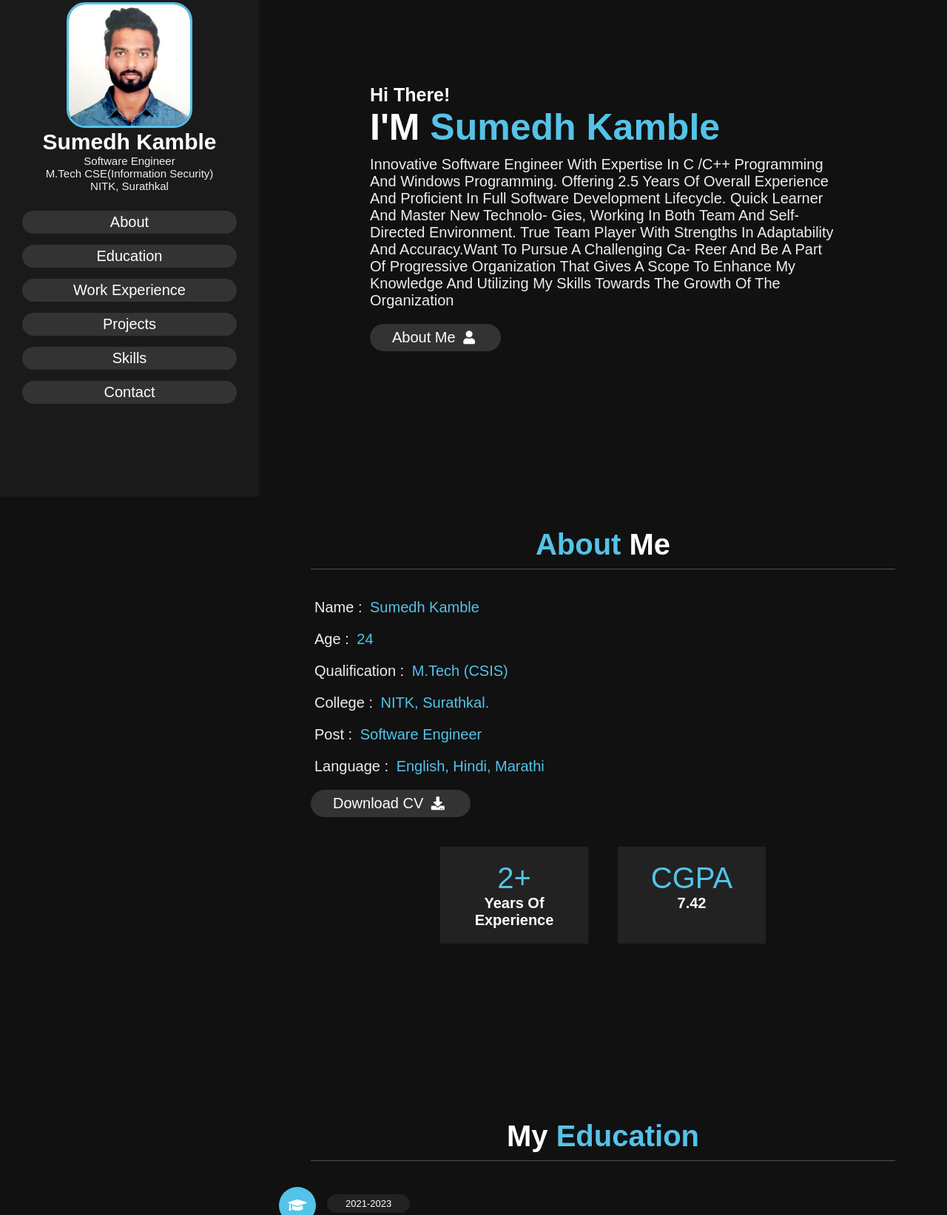
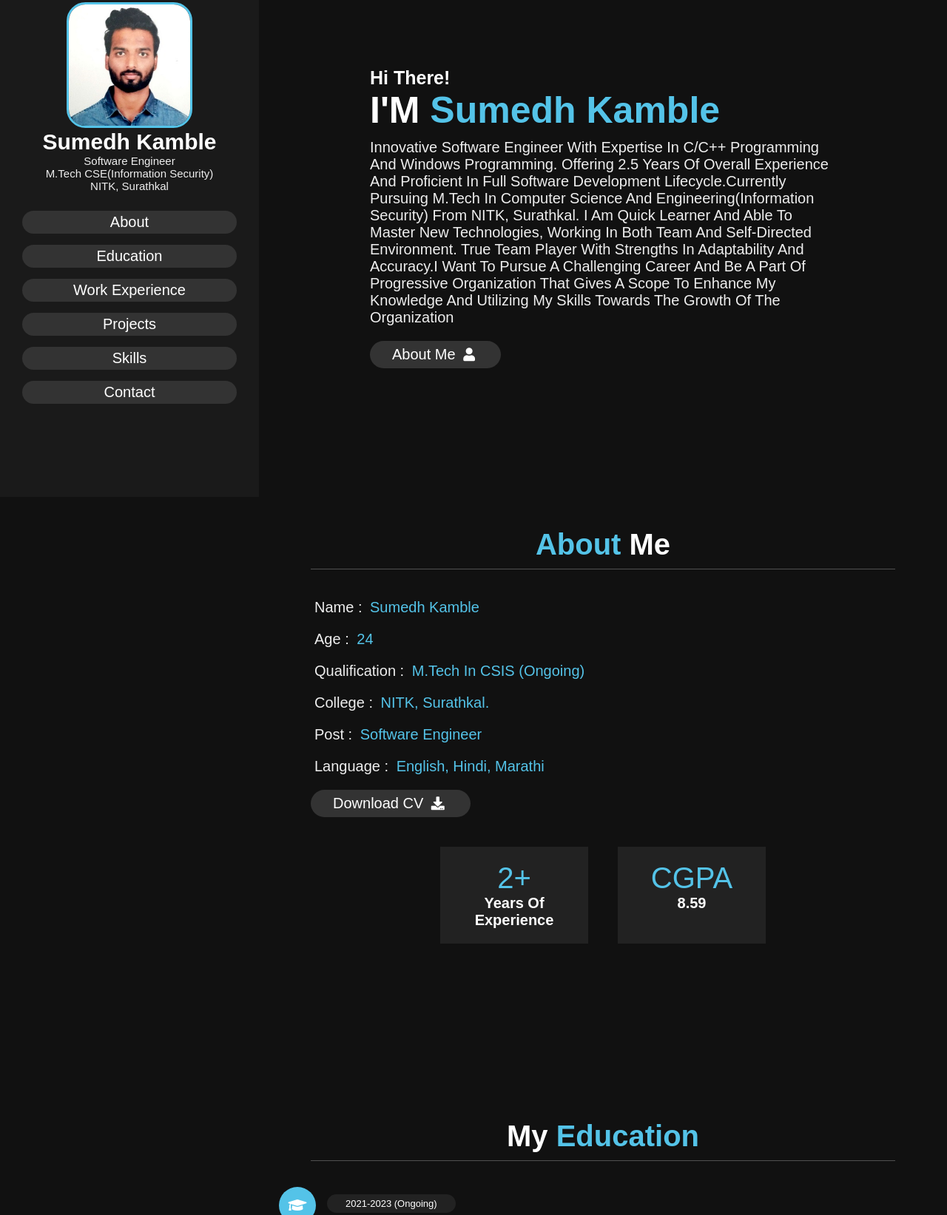
Before and after one commit to K-Sumedh/knowMe, a plain HTML site: page index.html in a window 1280 px wide. Shown: the part 128-1771 px from the top of the page at 74% size. Drawn offline with nearby package versions, Linux system fonts and the light colour scheme; a web font is replaced by a local one.

Commit message:
Update sem 1
sem1

```diff
--- a/index.html
+++ b/index.html
@@ -12,6 +12,7 @@
     <link rel="stylesheet" href="style.css">
 
 </head>
+
 <script>
 var i = 0;
 var txt = 'Hi There!';
@@ -66,16 +67,10 @@ function typeWriter() {
 
     <h1 id="name">I'M <span>Sumedh Kamble</span></h1>
 
-    <p>Innovative Software Engineer with expertise in C /C++ programming and
+    <p>Innovative Software Engineer with expertise in C/C++ programming and
 Windows programming. Offering 2.5 years of overall experience and proficient
-
-in full software development lifecycle. Quick learner and master new technolo-
-gies, working in both team and self-directed environment. True team player
-
-with strengths in adaptability and accuracy.Want to pursue a challenging ca-
-reer and be a part of progressive organization that gives a scope to enhance
-
-my knowledge and utilizing my skills towards the growth of the organization</p>
+in full software development lifecycle.Currently pursuing M.Tech in Computer Science and Engineering(Information Security) from NITK, Surathkal. I am Quick learner and able to master new technologies, working in both team and self-directed environment. True team player
+with strengths in adaptability and accuracy.I Want to pursue a challenging career and be a part of progressive organization that gives a scope to enhance my knowledge and utilizing my skills towards the growth of the organization</p>
     <a href="#about"><button class="btn">about me <i class="fas fa-user"></i></button></a>
 
 </section>
@@ -93,7 +88,7 @@ my knowledge and utilizing my skills towards the growth of the organization</p>
     <div class="info">
         <h3> <span> name : </span> Sumedh Kamble</h3>
         <h3> <span> age : </span> 24 </h3>
-        <h3> <span> qualification : </span> M.Tech (CSIS)</h3>
+        <h3> <span> qualification : </span> M.Tech in CSIS (ongoing) </h3>
         <h3> <span> College : </span> NITK, Surathkal.</h3>
         <h3> <span> post : </span>Software Engineer</h3>
         <h3> <span> language : </span> English, Hindi, Marathi </h3>
@@ -108,7 +103,7 @@ my knowledge and utilizing my skills towards the growth of the organization</p>
         </div>
         <div class="box">
             <span>CGPA</span>
-            <h3>7.42</h3>
+            <h3>8.59</h3>
         </div>
 
 
@@ -130,10 +125,10 @@ my knowledge and utilizing my skills towards the growth of the organization</p>
 
     <div class="box">
         <i class="fas fa-graduation-cap"></i>
-        <span>2021-2023</span>
+        <span>2021-2023 (ongoing)</span>
         <h3>M.Tech in Computer Science and Engineering(Information Security)</h3>
         <p style="color:var(--yellow);">National Insititue of Technology, Surathkal, Karnataka.
-        <p>CGPA: 7.42</p>
+        <p>CGPA: 8.59</p>
     </div>
 
     <div class="box">
--- a/style.css
+++ b/style.css
@@ -1,5 +1,6 @@
 @import url('https://fonts.googleapis.com/css?family=Sofia');
 @import url('https://fonts.googleapis.com/css2?family=Cutive+Mono&display=swap');
+@import url('https://fonts.googleapis.com/css?family=Trirong"');
 :root{
     --yellow:#f9ca24;
     --yellow:#54c3e8;
@@ -7,6 +8,7 @@
 
 *{
     font-family: 'Sofia', sans-serif;
+
     margin:0; padding:0;
     box-sizing: border-box;
     text-decoration: none;
```
